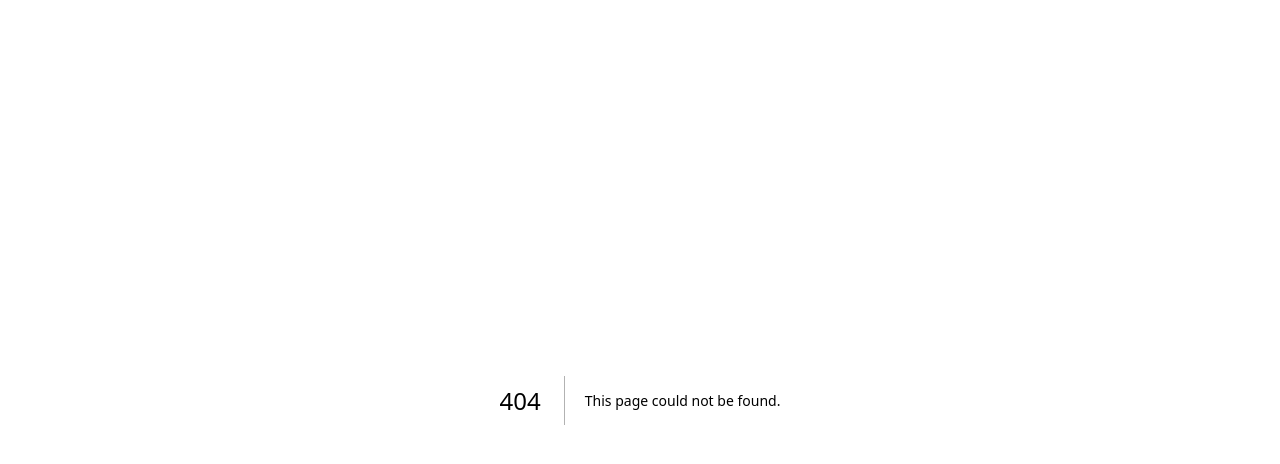
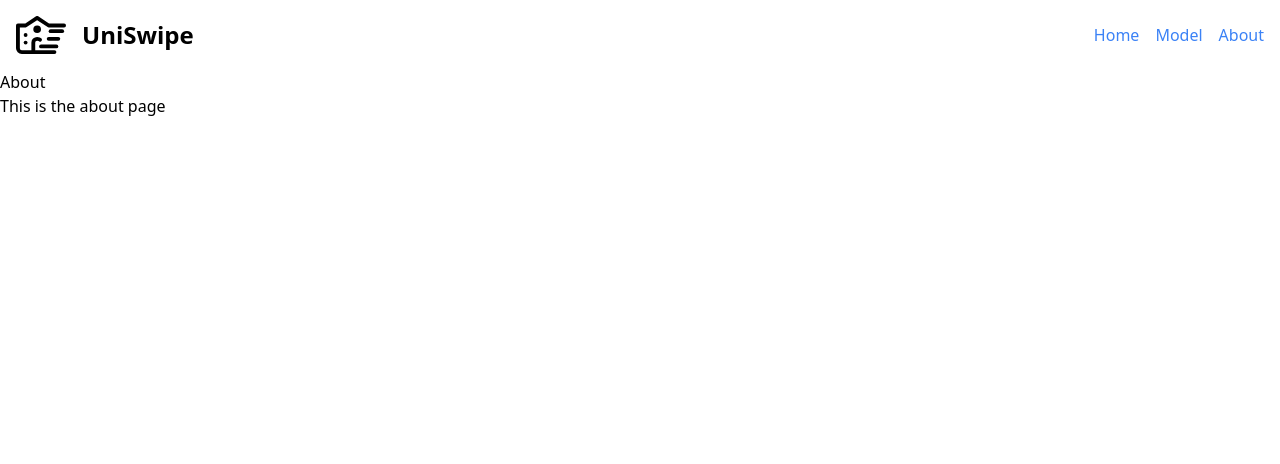
Before and after one commit to kalxed/UniSwipe, a Next.js app: page /about in a window 1280 px wide. Before the commit this address had no page. Shown: the top 464 px of the page. Built offline with nearby package versions, Linux system fonts and the light colour scheme.

Commit message:
About and Model Page

```diff
--- a/src/_components/navbar.tsx
+++ b/src/_components/navbar.tsx
@@ -3,15 +3,15 @@ import Image from "next/image";
 import Link from "next/link";
 export default function Navbar() {
     return (
-        <nav className="flex justify-between items-center p-4 bg-white shadow-md">
+        <nav className="flex justify-between items-center p-4 bg-white">
             <div className="flex items-center space-x-4">
                 <Image src={uniswipe_logo} alt="UniSwipe Logo" width={50} height={50} />
                 <h1 className="text-2xl font-bold">UniSwipe</h1>
             </div>
             <div className="flex items-center space-x-4">
-                <Link href="#" className="text-blue-500">Home</Link>
-                <Link href="#" className="text-blue-500">About</Link>
-                <Link href="#" className="text-blue-500">Contact</Link>
+                <Link href="/" className="text-blue-500">Home</Link>
+                <Link href="/model" className="text-blue-500">Model</Link>
+                <Link href="/about" className="text-blue-500">About</Link>
             </div>
         </nav>
     )
--- a/src/_components/schoolcontainer.tsx
+++ b/src/_components/schoolcontainer.tsx
@@ -7,9 +7,9 @@ interface SchoolContainerProps {
 export function SchoolContainer({ schooldata }: SchoolContainerProps) {
     return (
         <div className="flex flex-col items-center justify-center w-full h-full bg-gray-100 p-5">
-            <div className="max-w-96 min-w-80 min-h-80 max-h-96 rounded-md bg-blue-300 text-white flex items-center justify-center">
+            <div className="max-w-96 min-w-80 min-h-96 rounded-md bg-blue-300 text-white flex items-center justify-center">
                 {schooldata.schoolName === "" ? ( // If there is no school data, display a loading message
-                    <div className="text-center">Loading...</div>
+                    <div className="text-center text-wrap text-2xl">Run Model Locally to Use School Selection</div>
                 ) : (
                 <div className="text-center">
                     <div className="text-2xl">{schooldata.schoolName}</div>
--- /dev/null
+++ b/src/app/about/page.tsx
@@ -0,0 +1,8 @@
+export default function Page() {
+    return (
+        <div>
+            <h1>About</h1>
+            <p>This is the about page</p>
+        </div>
+    )
+}
--- a/src/app/layout.tsx
+++ b/src/app/layout.tsx
@@ -1,6 +1,7 @@
 import type { Metadata } from "next";
 import { Inter } from "next/font/google";
 import "./globals.css";
+import Navbar from "@/_components/navbar";
 
 const inter = Inter({ subsets: ["latin"] });
 
@@ -16,7 +17,10 @@ export default function RootLayout({
 }>) {
   return (
     <html lang="en">
-      <body className="w-screen h-screen">{children}</body>
+      <body className="w-screen h-screen">
+        <Navbar/>
+        {children}
+        </body>
     </html>
   );
 }
--- /dev/null
+++ b/src/app/model/page.tsx
@@ -0,0 +1,8 @@
+export default function Page() {
+    return (
+        <div className="p-10">
+            <h1>Model</h1>
+            <p>This is the model page</p>
+        </div>
+    )
+}
--- a/src/app/page.tsx
+++ b/src/app/page.tsx
@@ -5,7 +5,6 @@ import Navbar from "@/_components/navbar";
 export default function Home() {
 	return (
 		<main className="flex flex-col grow width-screen h-screen bg-gray-100 m-0 overflow-hidden">
-            <Navbar/>
 			<DraggableDiv/>
             <InterestArrows/>
 		</main>
```
